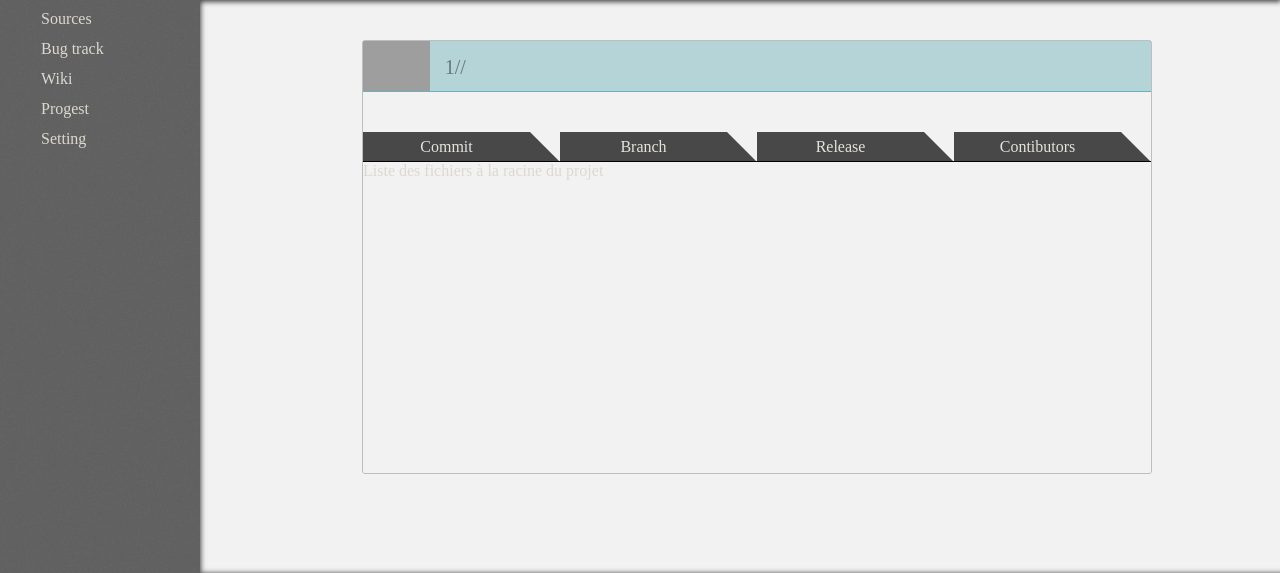
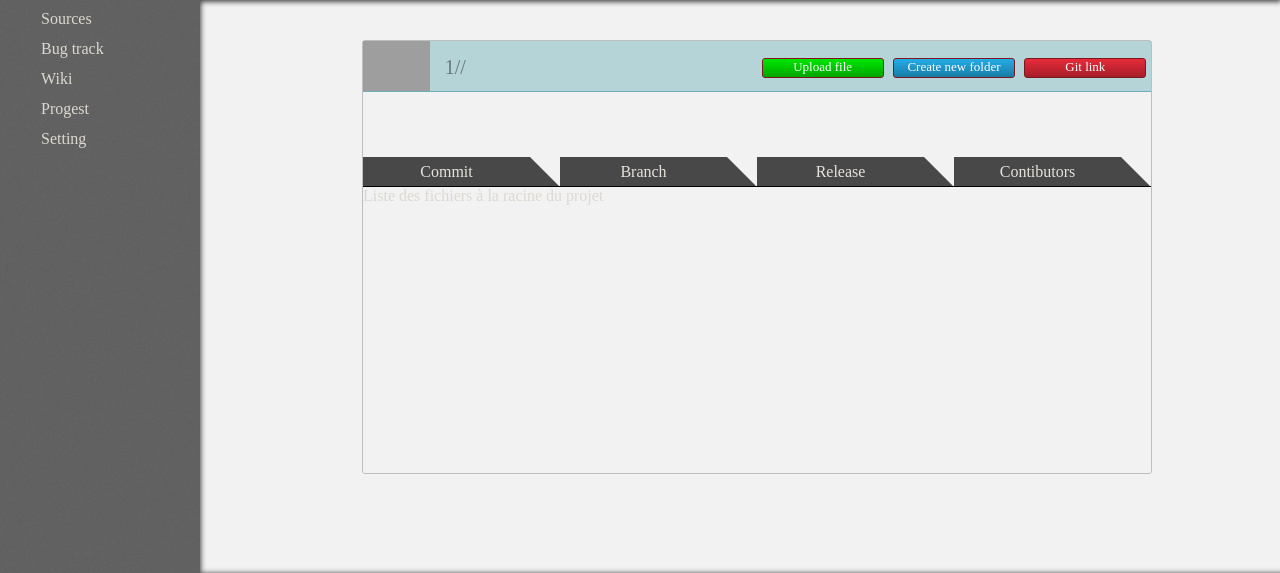
Before and after one commit to Gspohu/gitmh, a PHP site: page /repo?owner=1 in a window 1280 px wide. Shown: the part 65-638 px from the top of the page. Run offline with PHP 8.4, Linux system fonts and the light colour scheme; the visitor is signed in with stand-in values (Sample User, id 1); data that the repository does not hold is empty; some web fonts are replaced; grey boxes are pictures that could not be loaded.

Commit message:
Création des bouttons de remplissage du repo

```diff
--- a/css/repo.css
+++ b/css/repo.css
@@ -103,19 +103,25 @@
 {
         position: relative;
 	display: flex;
-	justify-content: flex-start;
-        font-size: 20px;
-        font-weight: normal;
-        margin-bottom: -10px;
+	justify-content: space-between;
 	background-color: rgba(38, 142, 156, 0.3);
 	border-bottom: 1px solid rgba(38, 142, 156, 0.5);
 }
 
-.title_repo_list_contain a
+.title_repo_list_contain_a
+{
+	display: flex;
+	justify-content: flex-start;
+}
+
+.title_repo_list_contain_a a
 {
 	text-decoration: none;
 	color: #68777d;
 	margin-top: 15px;
+        font-size: 20px;
+        font-weight: normal;
+        margin-bottom: -10px;
 }
 
 .tabgroup_repo_list_contain
@@ -123,7 +129,7 @@
 	display: flex;
 	position: relative;
 	width: 100%;
-	margin-top: 50px;
+	margin-top: 65px;
 }
 
 .tab_repo_list_contain
@@ -155,6 +161,101 @@
         border-top: 1px solid black;
 }
 
+.title_repo_list_link_group
+{
+	display: flex;
+	justify-content: space-around;
+	width: 50%;
+	margin-top: 20px;
+}
+
+.button_git
+{
+        width: 120px;
+	height: 18px;
+	border-radius: 3px;
+        border: 1px solid #7D171F;
+        background: linear-gradient(#E72B3A, #A51E29);
+	margin-top: -3px;
+	color:white;
+	text-align: center;
+        font-size: small;
+}
+
+.button_upload
+{
+        width: 120px;
+        height: 18px;
+        border-radius: 3px;
+        border: 1px solid #7D171F;
+        background: linear-gradient(#00E700, #00A500);
+        margin-top: -3px;
+        color:white;
+        text-align: center;
+        font-size: small;
+}
+
+.button_new_folder
+{
+        width: 120px;
+        height: 18px;
+        border-radius: 3px;
+        border: 1px solid #7D171F;
+        background: linear-gradient(#24ADE7, #197BA5);
+        margin-top: -3px;
+        color:white;
+        text-align: center;
+        font-size: small;
+}
+
+#GitLink
+{
+	display: none;
+}
+
+#GitLink:target
+{
+	position: absolute;
+	display: flex;
+	flex-direction: column;
+	justify-content: space-between;
+	height: 50px;
+	width: auto;
+	background: white;
+	border-radius: 0px 0px 0px 3px;
+	border-left: 1px solid #BEBEBE;
+	border-bottom: 1px solid #BEBEBE;
+	padding: 5px;
+	color: black;
+	right: 0;
+	top: 50px;
+	line-height: 17px;
+}
+
+#GitLink:target h3
+{
+	font-weight: bold;
+	margin: 0;
+}
+
+.lien_git
+{
+	border-radius: 3px;
+	border: 1px solid #C9C9C9;
+	padding: 3px;
+}
+
+.lien_git::selection
+{
+        background: #C90000;
+}
+
+
+.lien_git::-moz-selection
+{
+	background: #C90000;
+}
+
 .project_logo
 {
         position: relative;
--- a/css/style.css
+++ b/css/style.css
@@ -99,6 +99,12 @@ body
 	margin-top: 5px;
 }
 
+.inline-between
+{
+        display: flex;
+        justify-content: space-between;
+}
+
 ::-moz-selection
 {
 	color: white;
--- a/view/body/repo.php
+++ b/view/body/repo.php
@@ -28,6 +28,9 @@
 	<div class="repo_list_contain">
 
 		<div class="title_repo_list_contain">
+<?php
+?>
+			<div class="title_repo_list_contain_a">
                         <?php
 				echo '<img class="project_logo" src="repository/'.$owner.'_repo/'.$repo.'/.cairn/repo_logo'.$ext.'"/>';
                                 if(isset($_GET['tab']))
@@ -40,7 +43,22 @@
                                 }
 
                          ?>
+			</div>
+
+			<div class="title_repo_list_link_group">
+        	                <a href="<?php echo $owner."🜉/".$repo."📂/upload"; ?>" class="button_upload">Upload file</a>
+                	        <a href="<?php echo $owner."🜉/".$repo."📂/new-folder"; ?>" class="button_new_folder">Create new folder</a>
+				<a href="<?php echo $owner."🜉/".$repo."📂/#GitLink"; ?>" class="button_git">Git link</a>
+			</div>
 		</div>
+
+                	<div id="GitLink">
+                        	<div class="inline-between">
+                                	<h3>Clone this project using Git :</h3>
+                                        <a href="<?php echo $owner."🜉/".$repo."📂/"; ?>#">Close</a>
+                                </div>
+                                <div class="lien_git"><?php echo "http://".$_SERVER['HTTP_HOST']."/repository/".$owner."_repo/".$repo.".git"; ?></div>
+                        </div>
 
 	 	<div class="tabgroup_repo_list_contain">
 			<a href="<?php echo $owner."🜉/".$repo."📂"; ?>/commit⚙" id="Commit" class="tab_repo_list_contain">
```
